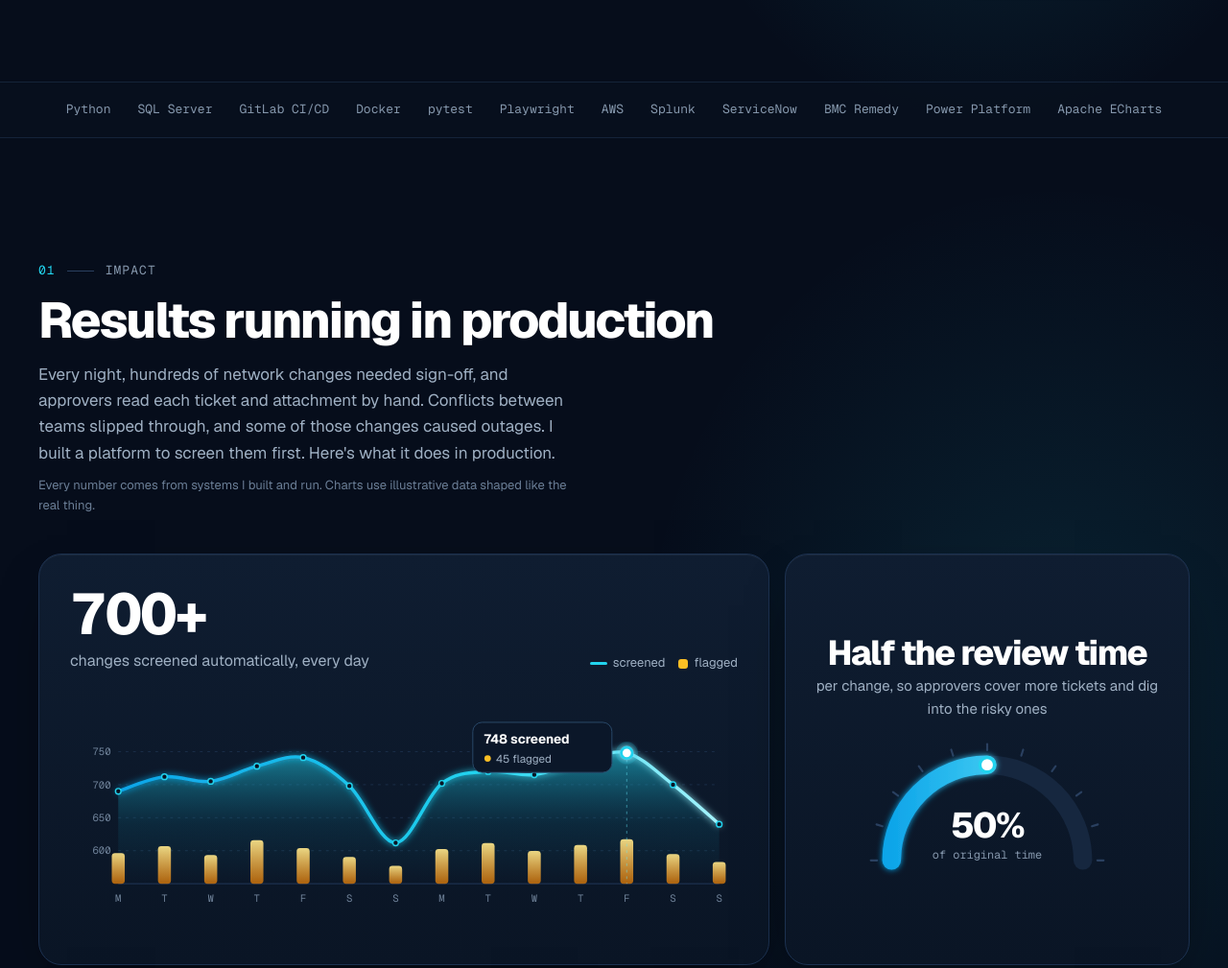
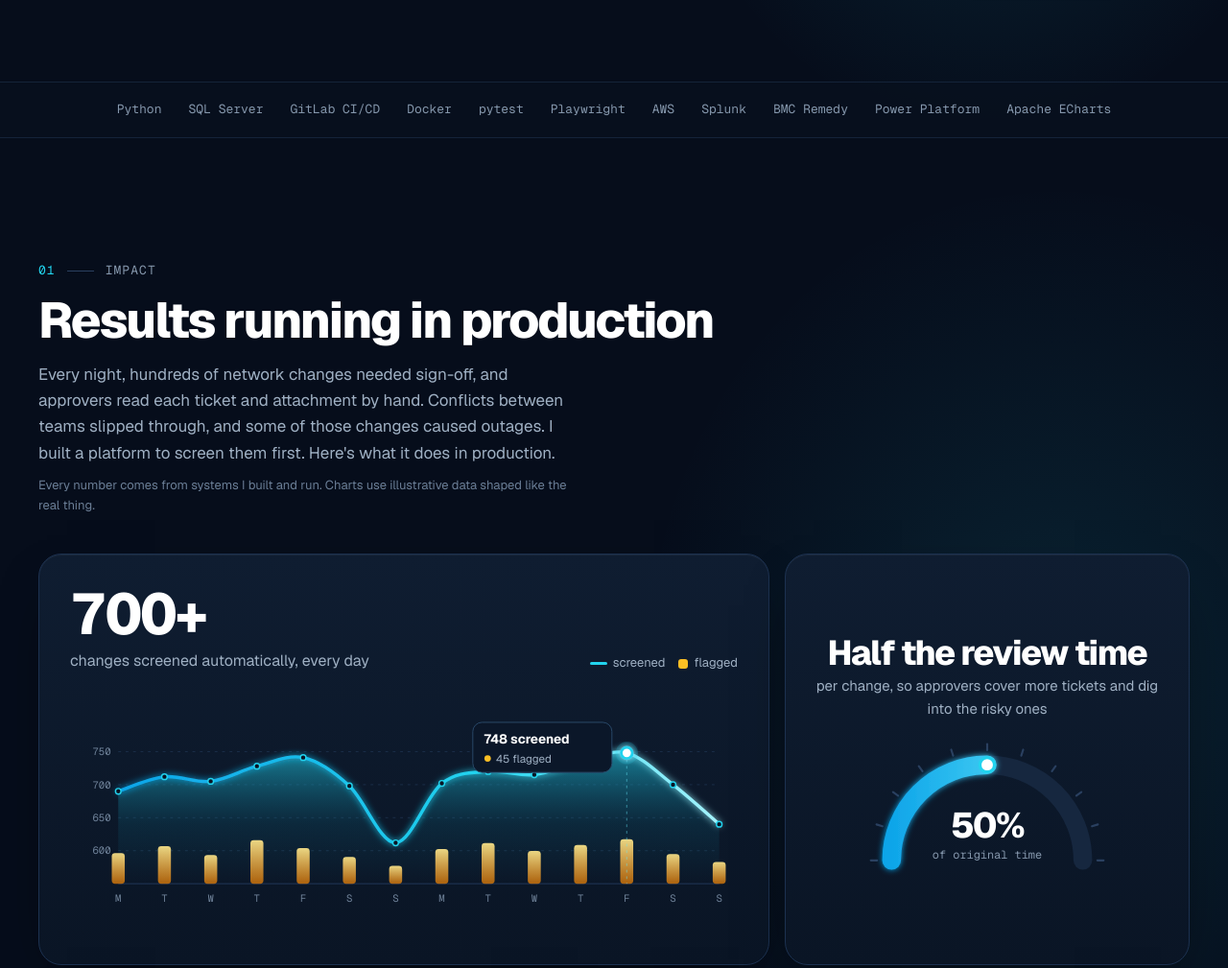
Before and after one commit to rgantz89/robgantz.dev, a plain HTML site: page site/index.html in a window 1280 px wide. Shown: the part 892-1901 px from the top of the page at 96% size. Drawn offline with Linux system fonts and the light colour scheme.

Commit message:
Remove ServiceNow from the tech strip and toolkit
Co-Authored-By: Claude Opus 5.5 <noreply@anthropic.com>
Claude-Session: https://claude.ai/code/session_01KXc9aKBRqS6jVUNT9bUthv

```diff
--- a/site/index.html
+++ b/site/index.html
@@ -203,7 +203,7 @@ a:focus-visible,button:focus-visible{outline:2px solid #22D3EE;outline-offset:3p
 
       <div aria-label="Tools I work with" style="position: relative; border-top: 1px solid #142339; background: rgba(8,17,31,0.8)">
         <div style="max-width: 1200px; margin: 0 auto; padding-left: clamp(16px, 4vw, 24px); padding-right: clamp(16px, 4vw, 24px); padding-top: 18px; padding-bottom: 18px; display: flex; flex-wrap: wrap; justify-content: center; gap: 10px 28px; font-family: 'Geist Mono', monospace; font-size: 0.8125rem; color: #8597AC">
-          <span>Python</span><span>SQL Server</span><span>GitLab CI/CD</span><span>Docker</span><span>pytest</span><span>Playwright</span><span>AWS</span><span>Splunk</span><span>ServiceNow</span><span>BMC Remedy</span><span>Power Platform</span><span>Apache ECharts</span>
+          <span>Python</span><span>SQL Server</span><span>GitLab CI/CD</span><span>Docker</span><span>pytest</span><span>Playwright</span><span>AWS</span><span>Splunk</span><span>BMC Remedy</span><span>Power Platform</span><span>Apache ECharts</span>
         </div>
       </div>
     </section>
@@ -540,8 +540,6 @@ a:focus-visible,button:focus-visible{outline:2px solid #22D3EE;outline-offset:3p
 
                 <span style="font-family: 'Geist Mono', monospace; font-size: 0.75rem; padding: 6px 11px; border-radius: 8px; background: #13243B; border: 1px solid #1A2F4A; color: #C9D6E3">Incident mgmt</span>
 
-                <span style="font-family: 'Geist Mono', monospace; font-size: 0.75rem; padding: 6px 11px; border-radius: 8px; background: #13243B; border: 1px solid #1A2F4A; color: #C9D6E3">ServiceNow</span>
-
                 <span style="font-family: 'Geist Mono', monospace; font-size: 0.75rem; padding: 6px 11px; border-radius: 8px; background: #13243B; border: 1px solid #1A2F4A; color: #C9D6E3">BMC Remedy</span>
 
                 <span style="font-family: 'Geist Mono', monospace; font-size: 0.75rem; padding: 6px 11px; border-radius: 8px; background: #13243B; border: 1px solid #1A2F4A; color: #C9D6E3">Splunk</span>
```
